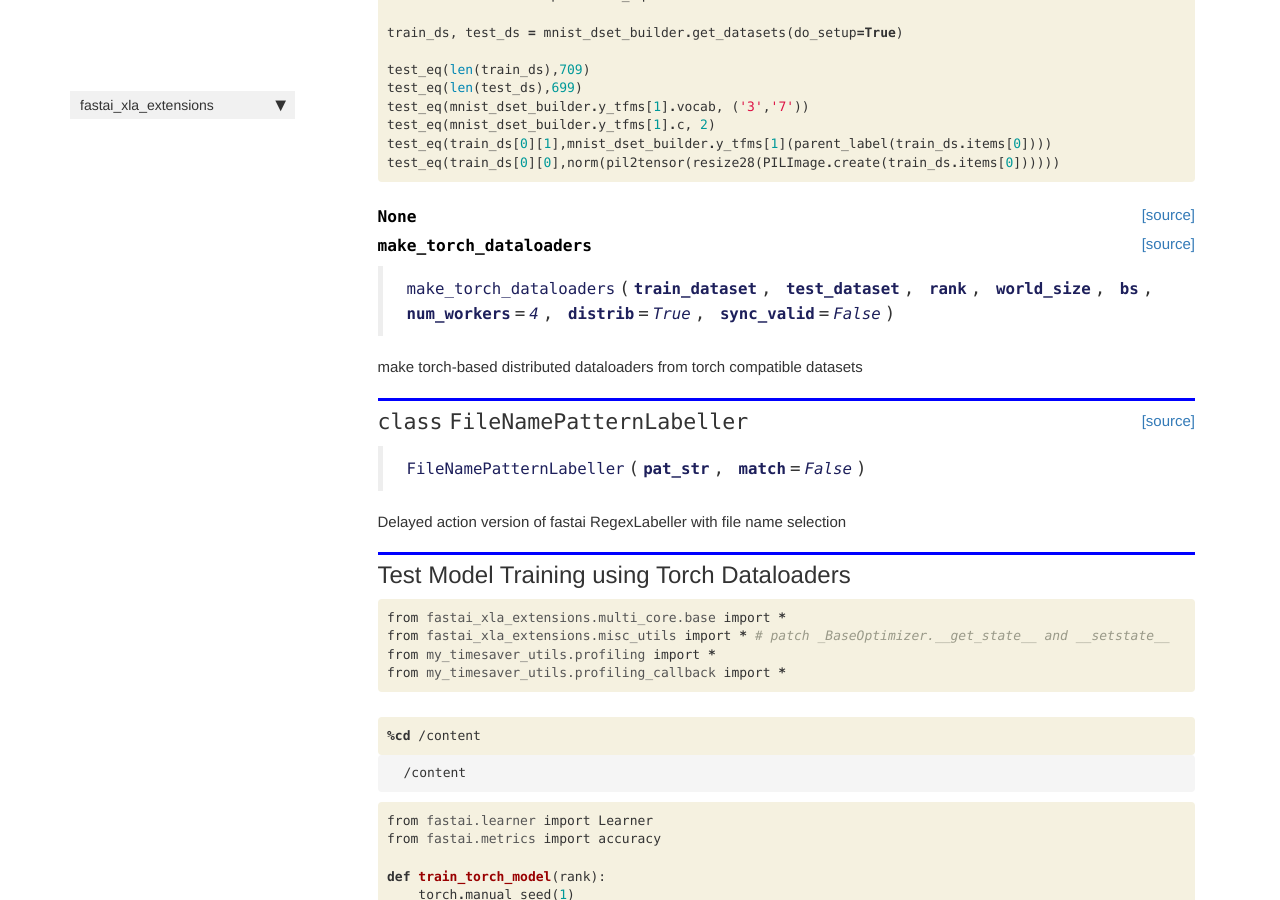
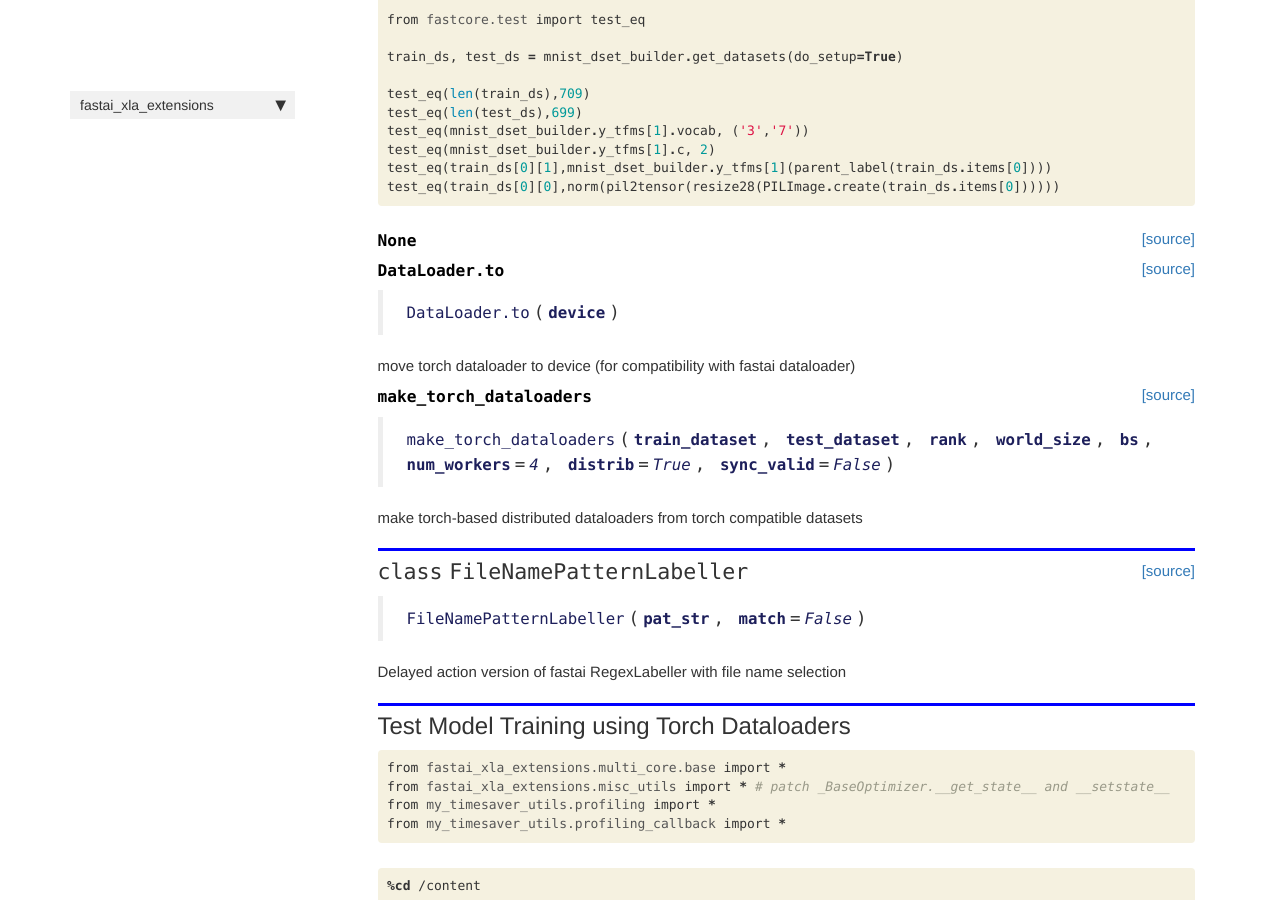
Before and after one commit to butchland/fastai_xla_extensions, a Jekyll site: the page built from docs/multi_core.torch_compat.html, in a window 1280 px wide and 900 px high, scrolled down 1973 px. Built offline with Jekyll 4.4.1, drawn with Linux system fonts in a browser that asks for light colours; nearby versions of some CDN libraries; comment, search, counter and statistics services are not loaded.

Commit message:
Cleanup multi_core.torch_compat module

```diff
--- a/docs/multi_core.torch_compat.html
+++ b/docs/multi_core.torch_compat.html
@@ -343,7 +343,32 @@
 
 
 <div class="output_markdown rendered_html output_subarea ">
-<h4 id="make_torch_dataloaders" class="doc_header"><code>make_torch_dataloaders</code><a href="https://github.com/butchland/fastai_xla_extensions/tree/master/fastai_xla_extensions/multi_core/torch_compat.py#L190" class="source_link" style="float:right">[source]</a></h4><blockquote><p><code>make_torch_dataloaders</code>(<strong><code>train_dataset</code></strong>, <strong><code>test_dataset</code></strong>, <strong><code>rank</code></strong>, <strong><code>world_size</code></strong>, <strong><code>bs</code></strong>, <strong><code>num_workers</code></strong>=<em><code>4</code></em>, <strong><code>distrib</code></strong>=<em><code>True</code></em>, <strong><code>sync_valid</code></strong>=<em><code>False</code></em>)</p>
+<h4 id="DataLoader.to" class="doc_header"><code>DataLoader.to</code><a href="__main__.py#L5" class="source_link" style="float:right">[source]</a></h4><blockquote><p><code>DataLoader.to</code>(<strong><code>device</code></strong>)</p>
+</blockquote>
+<p>move torch dataloader to device (for compatibility with fastai dataloader)</p>
+
+</div>
+
+</div>
+
+</div>
+</div>
+
+</div>
+    {% endraw %}
+
+    {% raw %}
+
+<div class="cell border-box-sizing code_cell rendered">
+
+<div class="output_wrapper">
+<div class="output">
+
+<div class="output_area">
+
+
+<div class="output_markdown rendered_html output_subarea ">
+<h4 id="make_torch_dataloaders" class="doc_header"><code>make_torch_dataloaders</code><a href="https://github.com/butchland/fastai_xla_extensions/tree/master/fastai_xla_extensions/multi_core/torch_compat.py#L193" class="source_link" style="float:right">[source]</a></h4><blockquote><p><code>make_torch_dataloaders</code>(<strong><code>train_dataset</code></strong>, <strong><code>test_dataset</code></strong>, <strong><code>rank</code></strong>, <strong><code>world_size</code></strong>, <strong><code>bs</code></strong>, <strong><code>num_workers</code></strong>=<em><code>4</code></em>, <strong><code>distrib</code></strong>=<em><code>True</code></em>, <strong><code>sync_valid</code></strong>=<em><code>False</code></em>)</p>
 </blockquote>
 <p>make torch-based distributed dataloaders from torch compatible datasets</p>
 
@@ -375,7 +400,7 @@
 
 
 <div class="output_markdown rendered_html output_subarea ">
-<h2 id="FileNamePatternLabeller" class="doc_header"><code>class</code> <code>FileNamePatternLabeller</code><a href="https://github.com/butchland/fastai_xla_extensions/tree/master/fastai_xla_extensions/multi_core/torch_compat.py#L256" class="source_link" style="float:right">[source]</a></h2><blockquote><p><code>FileNamePatternLabeller</code>(<strong><code>pat_str</code></strong>, <strong><code>match</code></strong>=<em><code>False</code></em>)</p>
+<h2 id="FileNamePatternLabeller" class="doc_header"><code>class</code> <code>FileNamePatternLabeller</code><a href="https://github.com/butchland/fastai_xla_extensions/tree/master/fastai_xla_extensions/multi_core/torch_compat.py#L259" class="source_link" style="float:right">[source]</a></h2><blockquote><p><code>FileNamePatternLabeller</code>(<strong><code>pat_str</code></strong>, <strong><code>match</code></strong>=<em><code>False</code></em>)</p>
 </blockquote>
 <p>Delayed action version of fastai RegexLabeller with file name selection</p>
 
```
Also changed, not shown: 2 other files.
